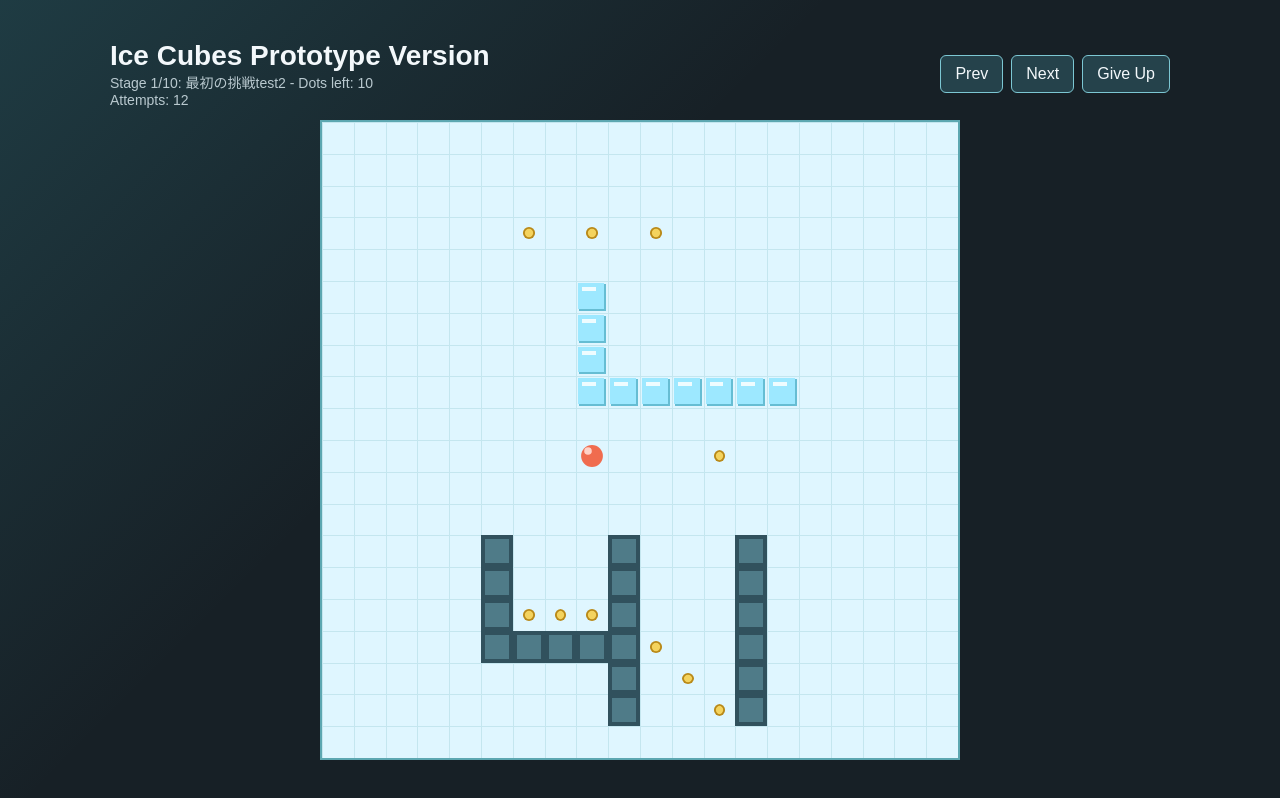
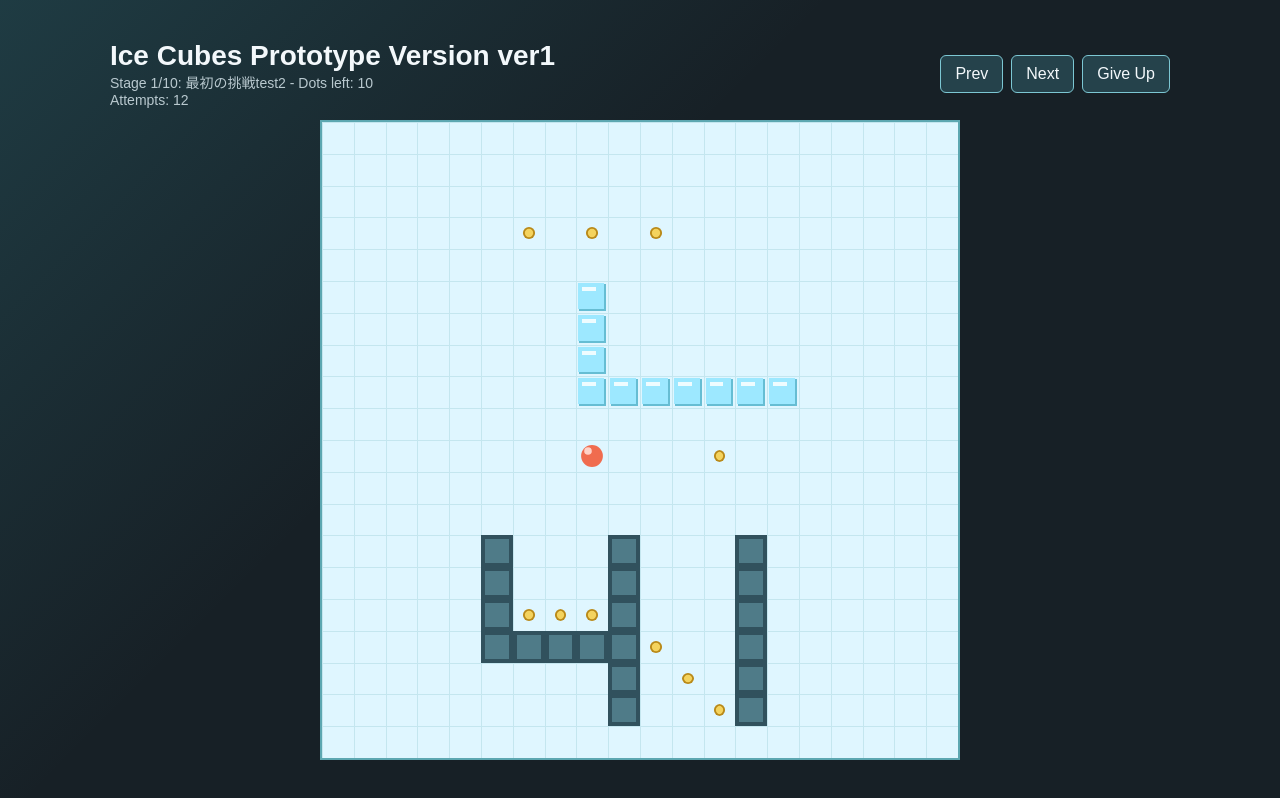
Before and after one commit to gogoyubari39/github-ice-cubes-html5-javascript-canvas, a plain HTML site: page index.html in a window 1280 px wide. Drawn offline with Linux system fonts and the light colour scheme.

Commit message:
Update index.html

```diff
--- a/index.html
+++ b/index.html
@@ -10,7 +10,7 @@
     <main class="game-shell">
       <header class="game-header">
         <div>
-          <h1>Ice Cubes Prototype Version
+          <h1>Ice Cubes Prototype Version ver1
 </h1>
           <p id="status">Arrow keys to move</p>
           <p id="attempts">
```
